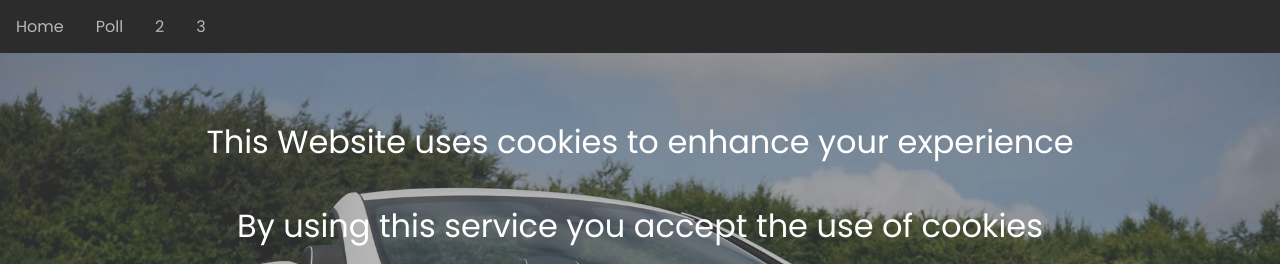
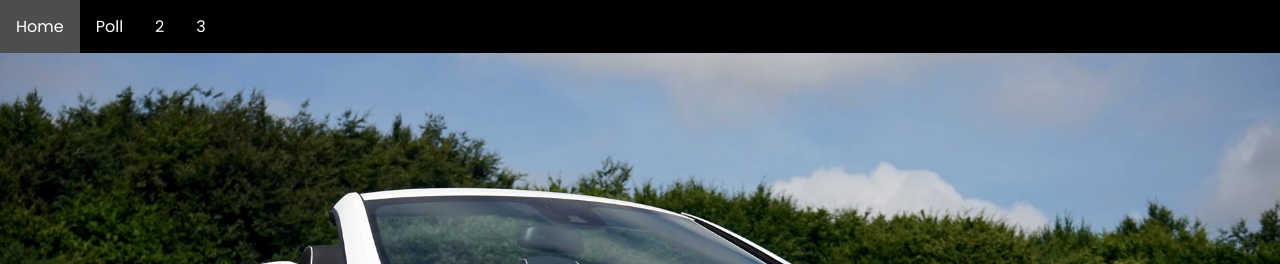
Before and after one commit to timceharris/timceharris.github.io, a plain HTML site: page school news/index.html in a window 1280 px wide. Both pictures are taken after a click on the element "Close". Shown: the top 264 px of the page. Drawn offline with nearby package versions, Linux system fonts and the light colour scheme.

Commit message:
Update index.html

```diff
--- a/school news/index.html
+++ b/school news/index.html
@@ -68,6 +68,10 @@
 
 <script>
 
+ function cookieagree() {
+    document.getElementById("cookies").style.display = "none"
+}
+
 function ScrollTo(elemt) {
 window.scroll({
   top: findPos(elemt),
```
